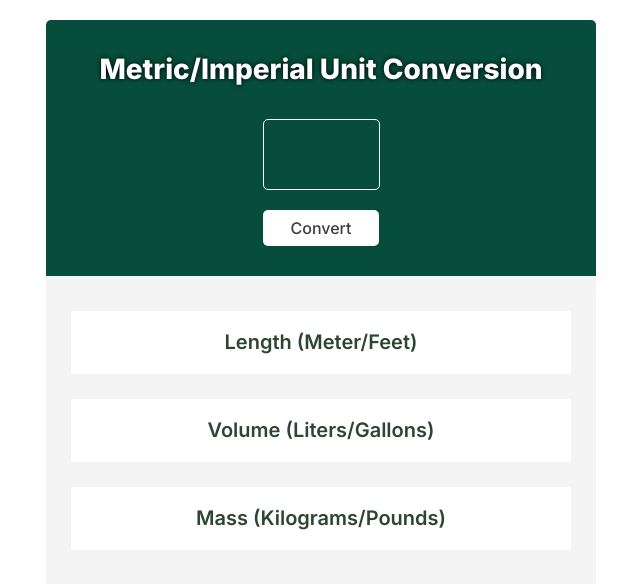
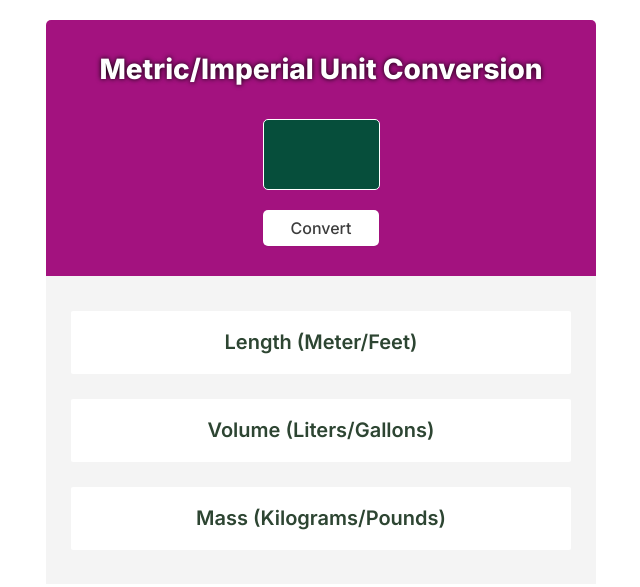
Before and after one commit to abadjier/unit-converter, a plain HTML site: page index.html in a window 1280 px wide. Shown: the whole page, without its empty margins (319-959 px from the left). Drawn offline with nearby package versions, Linux system fonts and the light colour scheme.

Commit message:
change background color of input area

```diff
--- a/index.css
+++ b/index.css
@@ -5,11 +5,12 @@ body {
 main {
   max-width: 550px;
   margin: 20px auto;
-    font-family: 'Inter', sans-serif;
+  font-family: "Inter", sans-serif;
   border-radius: 15px;
 }
 
-#input-container, #results-container {
+#input-container,
+#results-container {
   display: flex;
   flex-direction: column;
   align-items: center;
@@ -17,7 +18,7 @@ main {
 }
 
 #input-container {
-    background-color: #064e3b;
+  background-color: #a3127f;
   color: white;
   border-radius: 5px 5px 0 0;
 }
@@ -40,7 +41,6 @@ h1 {
   text-align: center;
   font-weight: 800;
   width: 117px;
-
 }
 
 #convert-btn {
@@ -64,7 +64,7 @@ h1 {
   padding-bottom: 34px;
 }
 
-.result{
+.result {
   text-align: center;
   background: white;
   width: 500px;
@@ -82,5 +82,4 @@ h1 {
 .result p {
   color: #353535;
   font-size: 14px;
-
 }
```
Lines whose indentation alone changed are shown as unchanged.
